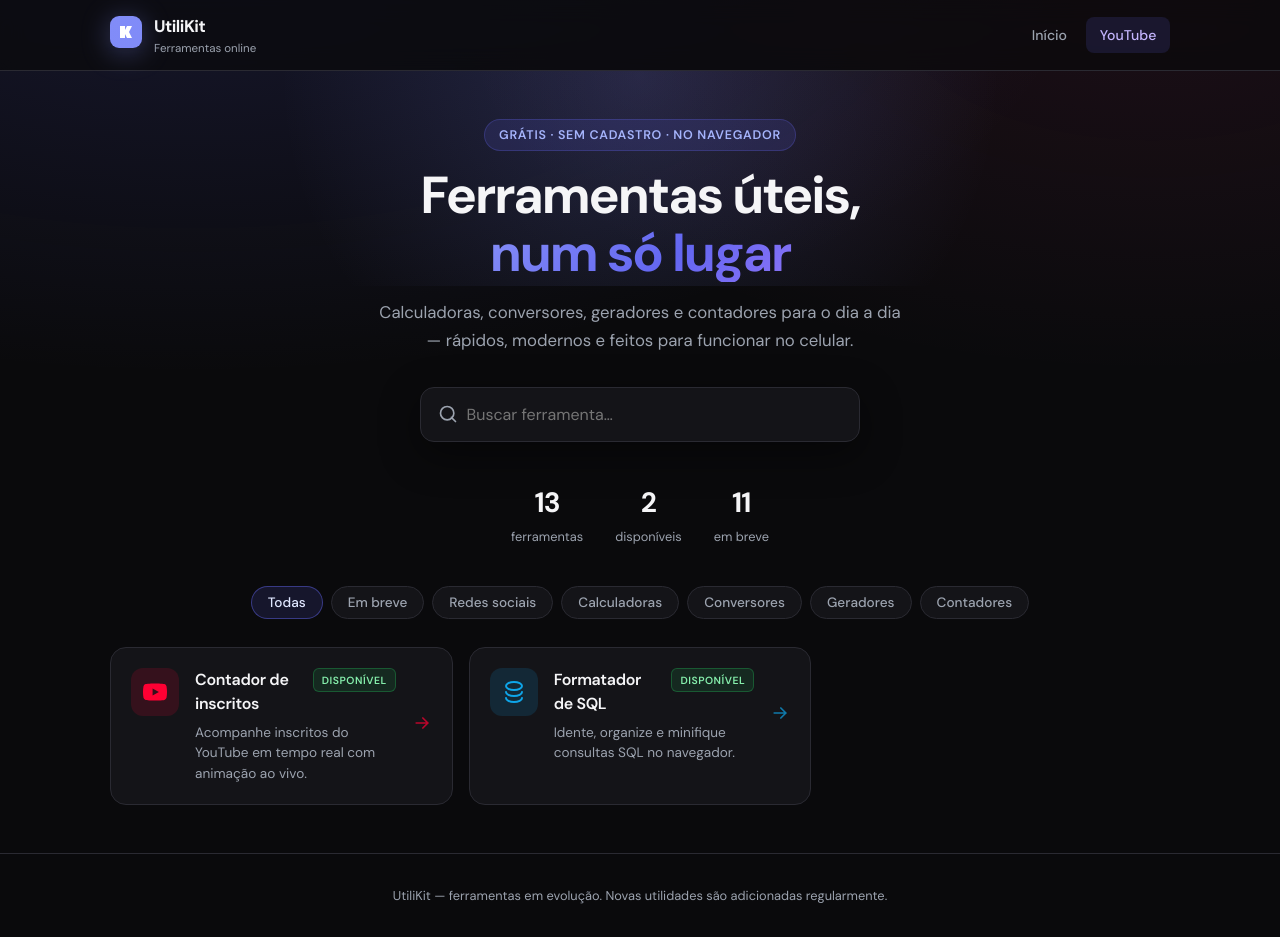
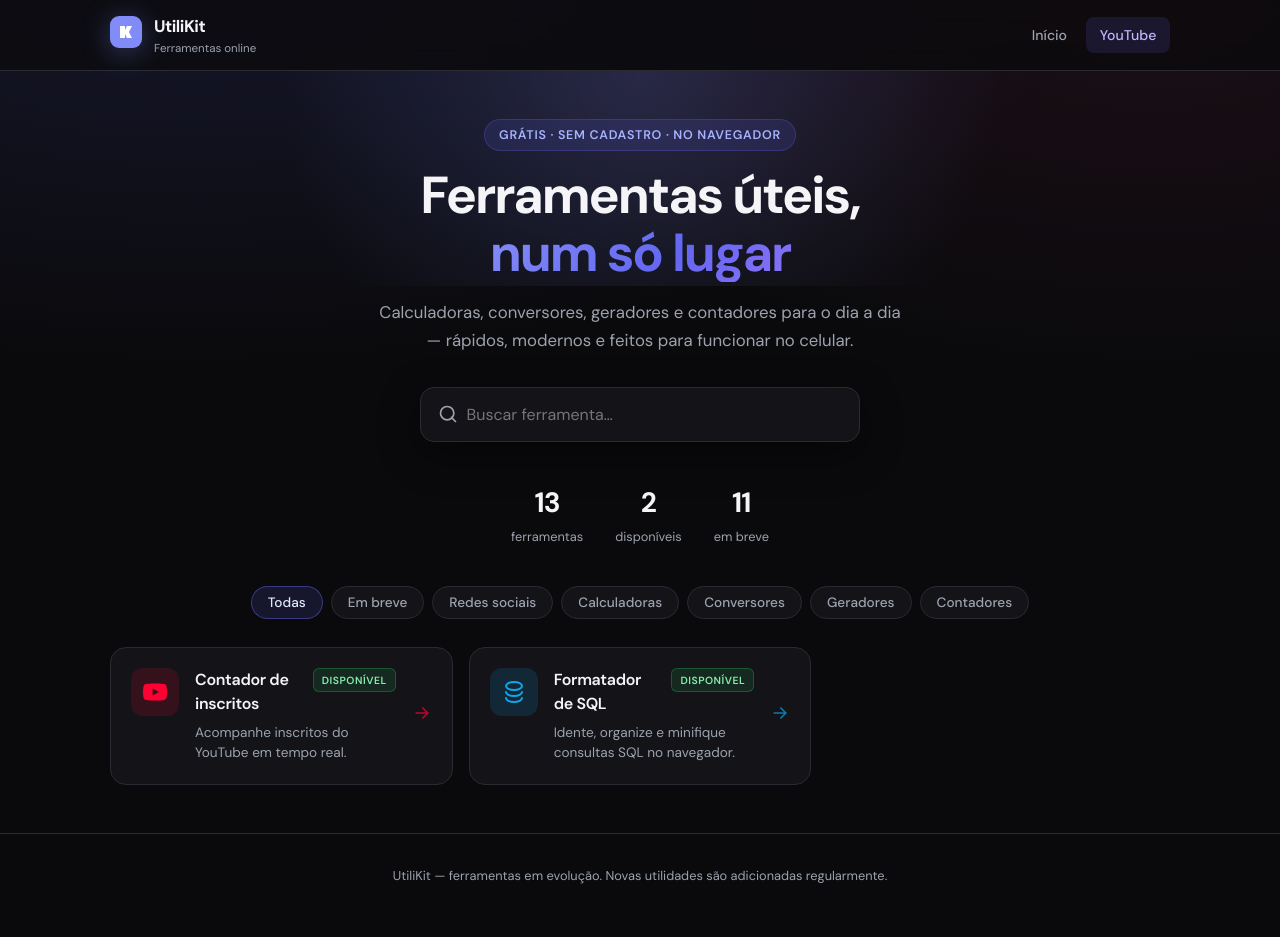
Before and after one commit to EduuD1as/utilikit, a React (Vite) app in the folder client/: page / in a window 1280 px wide. Built offline with nearby package versions, Linux system fonts and the light colour scheme; no server answers.

Commit message:
Update tools.js

```diff
--- a/client/src/data/tools.js
+++ b/client/src/data/tools.js
@@ -12,7 +12,7 @@ export const TOOLS = [
   {
     id: 'youtube-subscribers',
     title: 'Contador de inscritos',
-    description: 'Acompanhe inscritos do YouTube em tempo real com animação ao vivo.',
+    description: 'Acompanhe inscritos do YouTube em tempo real.',
     category: 'social',
     path: '/contador-youtube',
     available: true,
```
